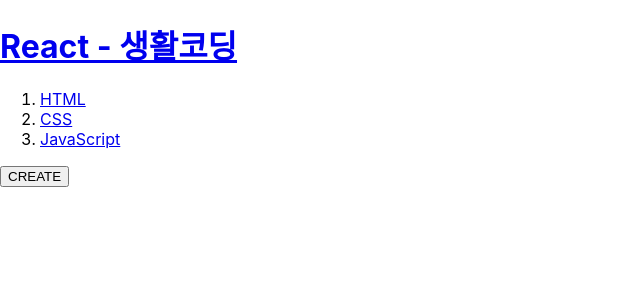
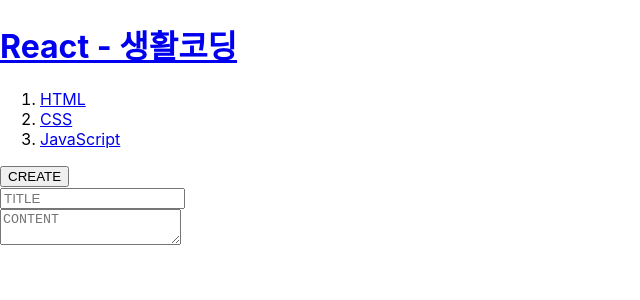
Before and after one commit to choijueun/React, a React (Create React App) app in the folder shcoding/: page / in a window 1280 px wide. Both pictures are taken after a click on the button "CREATE". Shown: the top 300 px of the page, without its empty margins (0-640 px from the left). Built offline with nearby package versions, Linux system fonts and the light colour scheme.

Commit message:
create component

```diff
--- a/shcoding/src/App.js
+++ b/shcoding/src/App.js
@@ -2,6 +2,7 @@ import './App.css';
 import Header from './components/views/Header/Header'
 import NavBar from './components/views/NavBar/NavBar'
 import Content from './components/views/Content/Content'
+import Create from './components/views/Create/Create'
 
 import {useState} from 'react'
 
@@ -21,6 +22,7 @@ function App() {
     }else if (mode === 'CONTENTS') {
         content = <Content id={id} topics={topics}></Content>
     }else if (mode === 'CREATE') {
+        content = <Create></Create>
     }
 
     return (
--- /dev/null
+++ b/shcoding/src/components/views/Create/Create.js
@@ -0,0 +1,16 @@
+import React from 'react'
+
+function Create() {
+return (
+    <div id="create">
+        <div>
+            <input type="text" placeholder='TITLE'></input>
+        </div>
+        <div>
+            <textarea placeholder='CONTENT'></textarea>
+        </div>
+    </div>
+    )
+}
+
+export default Create
```
Also changed, not shown: shcoding/src/components/views/Create.js/Create.js (deleted, +0 -12 lines).
